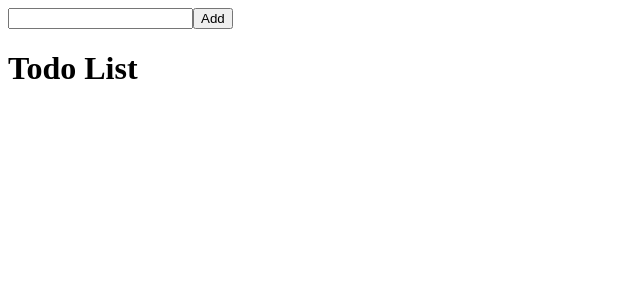
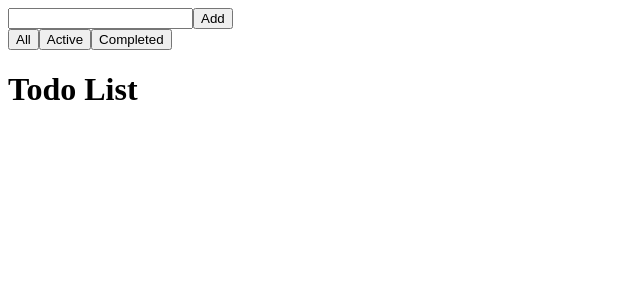
Before and after one commit to Jcrosdale/lab-10.3, a React (Vite) app: page / in a window 1280 px wide. Shown: the top 300 px of the page, without its empty margins (0-640 px from the left). Built offline with nearby package versions, Linux system fonts and the light colour scheme.

Commit message:
Added FilterButtons and render

```diff
--- a/src/App.jsx
+++ b/src/App.jsx
@@ -3,6 +3,7 @@ import TodoProvider from './context/TodoContext';
 import TodoInput from './components/TodoInput';
 import TodoList from './components/TodoList';
 import FilterProvider from './context/FilterContext';
+import FilterButtons from './components/FilterButtons';
 
 export default function App() {
 
@@ -10,6 +11,7 @@ export default function App() {
     <TodoProvider>
       <FilterProvider>
         <TodoInput />
+        <FilterButtons />
         <TodoList />
       </FilterProvider>
     </TodoProvider>
--- a/src/components/FilterButtons.jsx
+++ b/src/components/FilterButtons.jsx
@@ -0,0 +1,14 @@
+import { useContext } from "react";
+import { FilterContext } from "../context/FilterContext";
+
+export default function FilterButtons() {
+    const { filter, setFilter } = useContext(FilterContext);
+
+    return (
+        <div>
+            <button onClick={() => setFilter("all")}> All </button>
+            <button onClick={() => setFilter("active")}> Active </button>
+            <button onClick={() => setFilter("completed")}> Completed </button>
+        </div>
+    )
+}
```
